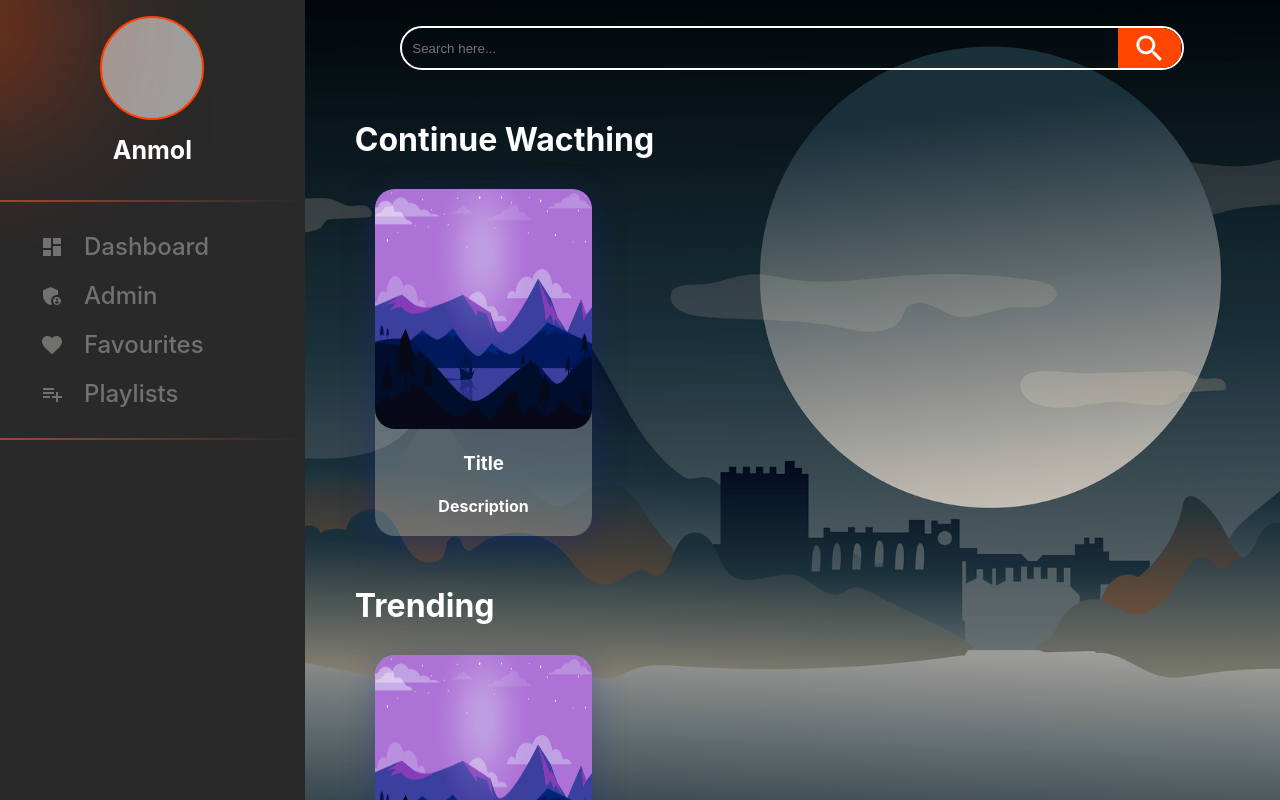
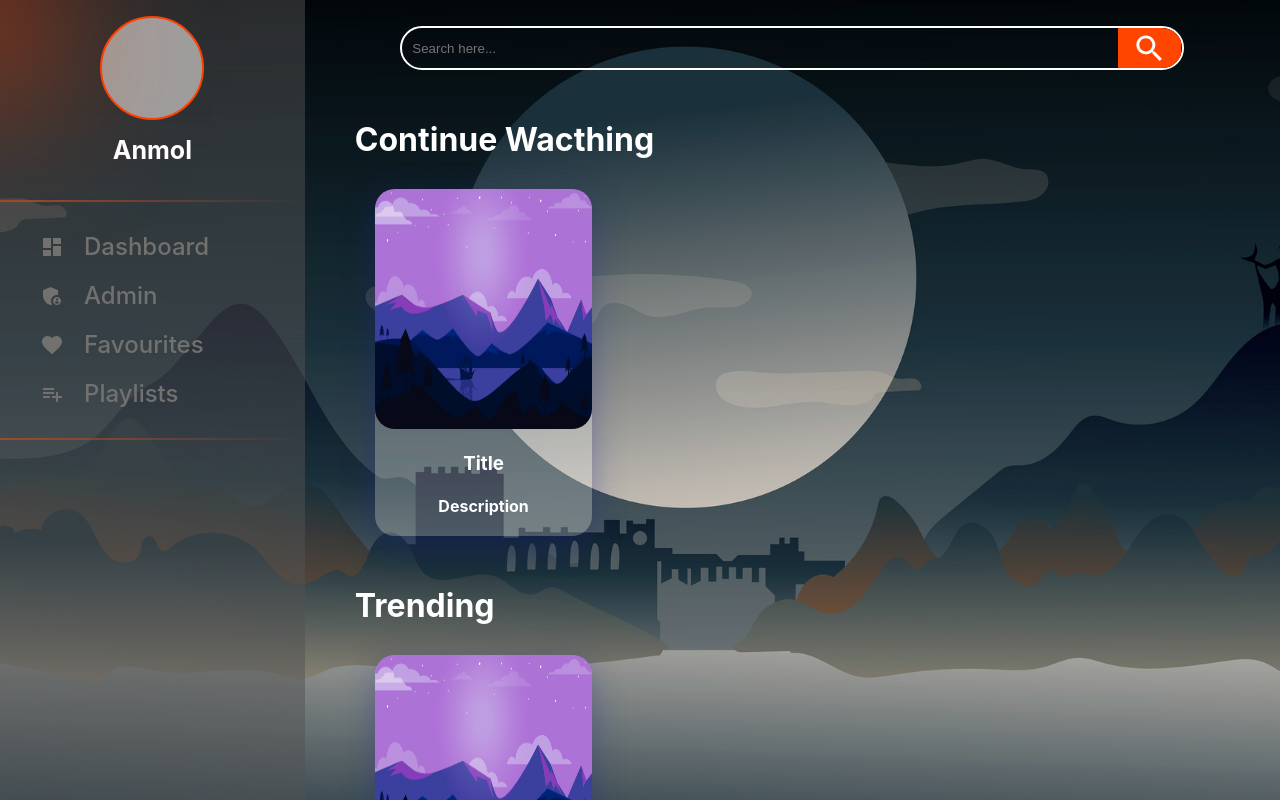
Before and after one commit to sudomaxi/sudo_flipr_podcast_frontend, a React (Create React App) app: page /signup in a window 1280 px wide. Both pictures are taken after typing "Sample", "name@example.com", "Sample123" into the empty fields and a click on the button "Sign up". Built offline with nearby package versions, Linux system fonts and the light colour scheme; grey boxes are pictures that could not be loaded.

Commit message:
fixed color scheme

```diff
--- a/src/App.js
+++ b/src/App.js
@@ -19,7 +19,7 @@ function App() {
   console.log(currentUser);
 
   return (
-    <div className="App" style={{ background: 'black' }}>
+    <div className="App">
       {currentUser ? <Navbar /> : ""}
       <Routes>
         <Route
--- a/src/index.scss
+++ b/src/index.scss
@@ -124,16 +124,13 @@ code {
 
 .App{
   display: flex;
+  background-image: url('./assets/bg2.jpg');
+  background-size: cover;
 }
 .parent{
-  background-image: url('./assets/bg2.jpg');
-  background-size: cover;
-  background-color: #a7bcff;
   overflow-y: scroll;
 }
 .adminFormContainer {
-  background-image: url('./assets/bg2.jpg');
-  background-size: cover;
   height: 100vh;
   width: 100%;
   display: flex;
```
